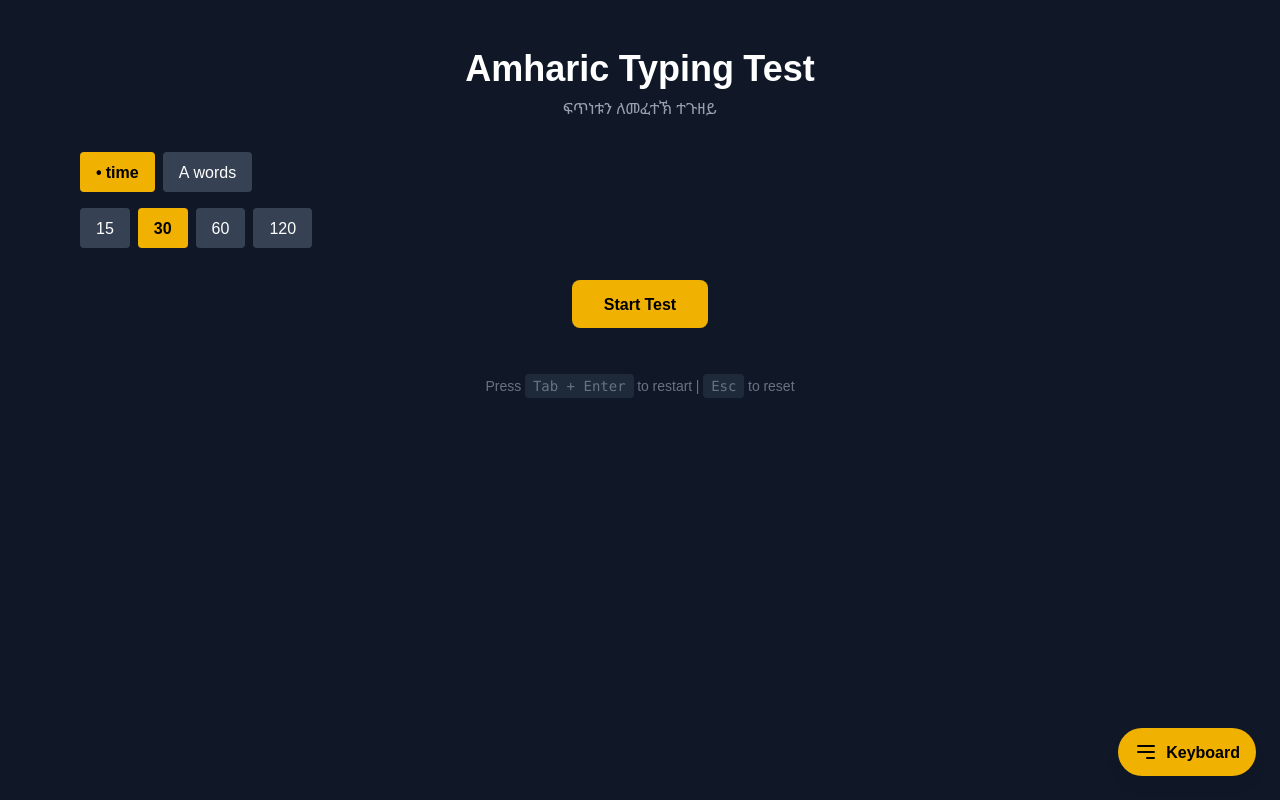
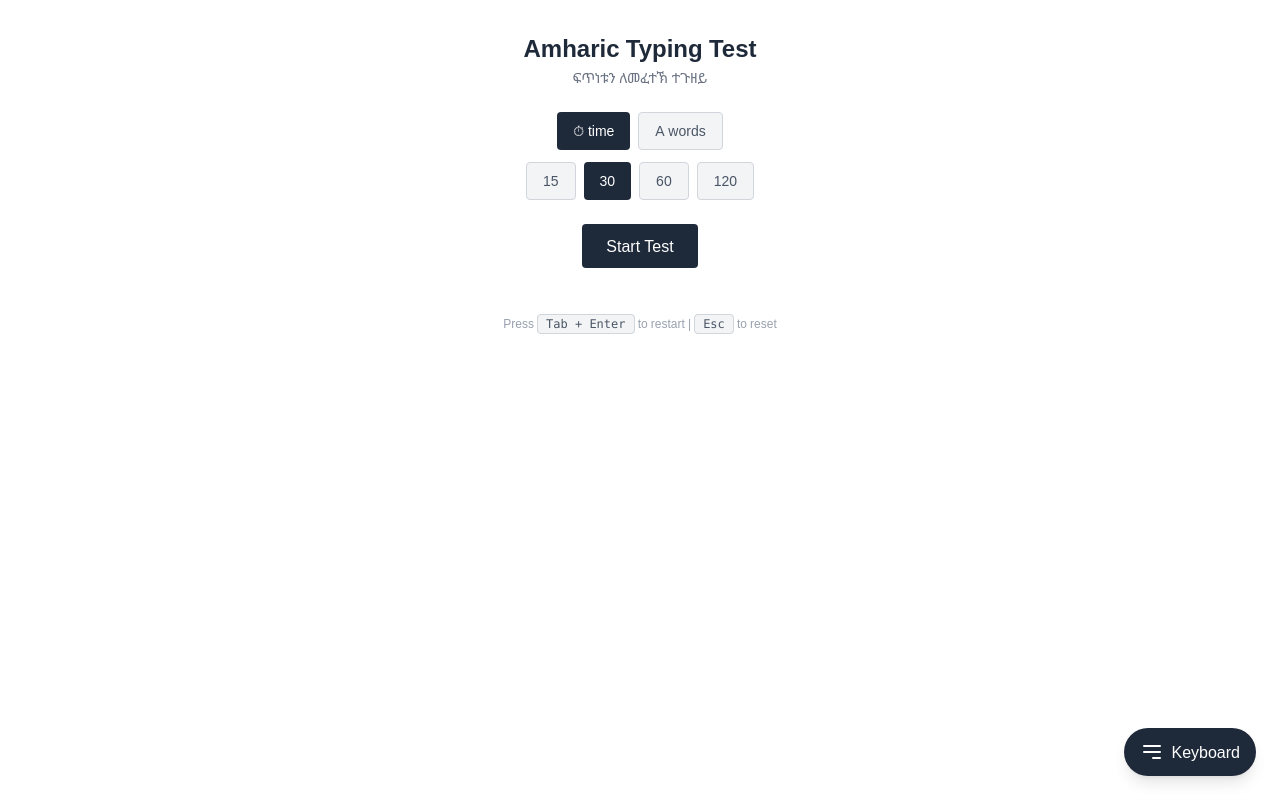
Before and after one commit to johannesgirmaw/Amharic-Typing-Game, a Next.js app: page / in a window 1280 px wide. Built offline with nearby package versions, Linux system fonts and the light colour scheme.

Commit message:
Refactor UI components for improved styling and user experience; update color scheme, typography, and layout across the application. Enhance visual feedback in typing and results displays, and adjust button styles for consistency.

```diff
--- a/app/globals.css
+++ b/app/globals.css
@@ -1,11 +1,15 @@
 @import "tailwindcss";
 
 :root {
-  --background: #1a1a1a;
-  --foreground: #e6e6e6;
-  --color-correct: #5fc365;
-  --color-incorrect: #ca4754;
-  --color-current: #e7b75f;
+  --background: #ffffff;
+  --foreground: #323232;
+  --foreground-muted: #6b6b6b;
+  --color-correct: #18e061;
+  --color-incorrect: #d14d4d;
+  --color-current: #323232;
+  --border-color: #e5e5e5;
+  --button-active: #323232;
+  --button-inactive: #f5f5f5;
 }
 
 @theme inline {
@@ -27,15 +31,21 @@ body {
 
 .char-incorrect {
   color: var(--color-incorrect);
+  text-decoration: underline;
+  text-decoration-color: var(--color-incorrect);
+  text-underline-offset: 2px;
 }
 
 .char-current {
   background-color: var(--color-current);
   color: var(--background);
+  padding: 2px 0;
+  border-radius: 2px;
 }
 
 .char-upcoming {
-  opacity: 0.5;
+  opacity: 0.4;
+  color: var(--foreground-muted);
 }
 
 /* Keyboard drawer animations */
--- a/app/page.tsx
+++ b/app/page.tsx
@@ -15,30 +15,39 @@ export default function Home() {
   const { handleInput, handleKeyDown, inputRef } = useTypingTestInput();
 
   return (
-    <main className="min-h-screen bg-gray-900 text-white py-12">
-      <div className="max-w-6xl mx-auto px-4">
-        <div className="text-center mb-8">
-          <h1 className="text-4xl font-bold mb-2">Amharic Typing Test</h1>
-          <p className="text-gray-400">ፍጥነቱን ለመፈተኽ ተጉዘይ</p>
+    <main className="min-h-screen bg-white text-gray-800">
+      <div className="max-w-6xl mx-auto px-4 py-8">
+        {/* Header - Minimal like monkeytype */}
+        <div className="text-center mb-6">
+          <h1 className="text-2xl font-semibold mb-1 text-gray-800">
+            Amharic Typing Test
+          </h1>
+          <p className="text-sm text-gray-500">ፍጥነቱን ለመፈተኽ ተጉዘይ</p>
         </div>
 
+        {/* Settings Bar - Top aligned like monkeytype */}
         {testState.status === "idle" && (
           <div className="mb-8">
             <TestSettings />
+            <div className="text-center mt-6">
               <button
                 onClick={startTest}
-              className="mx-auto block bg-yellow-500 text-black font-semibold px-8 py-3 rounded-lg hover:bg-yellow-400 transition-colors"
+                className="bg-gray-800 text-white font-medium px-6 py-2.5 rounded hover:bg-gray-700 transition-colors"
               >
                 Start Test
               </button>
             </div>
+          </div>
         )}
 
+        {/* Main Typing Area - Centered like monkeytype */}
         {testState.status === "running" && (
           <>
+            <div className="mb-6">
               <TypingArea />
+            </div>
 
-            <div className="mt-8 text-center">
+            <div className="text-center">
               <input
                 ref={inputRef}
                 type="text"
@@ -58,7 +67,7 @@ export default function Home() {
                 settings.mode === "time" &&
                 testState.startTime && <TimerDisplay />}
               {testState.status === "running" && settings.mode === "words" && (
-                <p className="text-2xl font-bold">
+                <p className="text-xl font-semibold text-gray-600">
                   {testState.currentWordIndex} / {settings.wordCount}
                 </p>
               )}
@@ -68,11 +77,17 @@ export default function Home() {
 
         {testState.status === "finished" && results && <Results />}
 
-        <div className="mt-12 text-center text-sm text-gray-500">
+        {/* Footer - Minimal like monkeytype */}
+        <div className="mt-12 text-center text-xs text-gray-400">
           <p>
             Press{" "}
-            <kbd className="bg-gray-800 px-2 py-1 rounded">Tab + Enter</kbd> to
-            restart | <kbd className="bg-gray-800 px-2 py-1 rounded">Esc</kbd>{" "}
+            <kbd className="bg-gray-100 border border-gray-300 px-2 py-0.5 rounded text-gray-600">
+              Tab + Enter
+            </kbd>{" "}
+            to restart |{" "}
+            <kbd className="bg-gray-100 border border-gray-300 px-2 py-0.5 rounded text-gray-600">
+              Esc
+            </kbd>{" "}
             to reset
           </p>
         </div>
--- a/components/FloatingKeyboardButton.tsx
+++ b/components/FloatingKeyboardButton.tsx
@@ -15,7 +15,7 @@ export default function FloatingKeyboardButton() {
       {/* Floating Button */}
       <button
         onClick={toggleKeyboard}
-        className="fixed bottom-6 right-6 z-30 bg-yellow-500 hover:bg-yellow-400 text-black font-bold py-3 px-4 rounded-full shadow-lg transition-all duration-200 hover:scale-110 active:scale-95 flex items-center gap-2"
+        className="fixed bottom-6 right-6 z-30 bg-gray-800 hover:bg-gray-700 text-white font-medium py-3 px-4 rounded-full shadow-lg transition-all duration-200 hover:scale-110 active:scale-95 flex items-center gap-2"
         aria-label="Toggle keyboard map"
         title="Show keyboard map"
       >
--- a/components/Results.tsx
+++ b/components/Results.tsx
@@ -14,52 +14,52 @@ export default function Results() {
 
   return (
     <div className="w-full max-w-2xl mx-auto px-4">
-      <div className="bg-gray-800 rounded-lg p-8 space-y-6">
+      <div className="bg-white border border-gray-200 rounded-lg p-8 space-y-6 shadow-sm">
         <div className="text-center">
-          <h2 className="text-3xl font-bold mb-2">Test Complete!</h2>
-          <p className="text-gray-400">Here are your results</p>
+          <h2 className="text-2xl font-semibold mb-1 text-gray-800">Test Complete!</h2>
+          <p className="text-sm text-gray-500">Here are your results</p>
         </div>
 
         <div className="grid grid-cols-2 gap-4">
-          <div className="bg-gray-700 rounded-lg p-4 text-center">
-            <div className="text-4xl font-bold text-green-500">
+          <div className="bg-gray-50 border border-gray-200 rounded-lg p-4 text-center">
+            <div className="text-4xl font-semibold text-gray-800">
               {results.wpm}
             </div>
-            <div className="text-sm text-gray-400 mt-1">WPM</div>
+            <div className="text-xs text-gray-500 mt-1 uppercase tracking-wide">WPM</div>
           </div>
 
-          <div className="bg-gray-700 rounded-lg p-4 text-center">
-            <div className="text-4xl font-bold text-blue-500">
+          <div className="bg-gray-50 border border-gray-200 rounded-lg p-4 text-center">
+            <div className="text-4xl font-semibold text-gray-800">
               {results.accuracy.toFixed(1)}%
             </div>
-            <div className="text-sm text-gray-400 mt-1">Accuracy</div>
+            <div className="text-xs text-gray-500 mt-1 uppercase tracking-wide">Accuracy</div>
           </div>
         </div>
 
-        <div className="space-y-2 text-sm">
+        <div className="space-y-2 text-sm border-t border-gray-200 pt-4">
           <div className="flex justify-between">
-            <span className="text-gray-400">Characters</span>
-            <span className="font-semibold">
-              <span className="text-green-500">{results.correctChars}</span>
-              <span className="text-gray-500"> / </span>
-              <span className="text-red-500">{results.incorrectChars}</span>
+            <span className="text-gray-600">Characters</span>
+            <span className="font-medium text-gray-800">
+              <span className="text-gray-800">{results.correctChars}</span>
+              <span className="text-gray-400 mx-1">/</span>
+              <span className="text-gray-500">{results.incorrectChars}</span>
             </span>
           </div>
           <div className="flex justify-between">
-            <span className="text-gray-400">Time</span>
-            <span className="font-semibold">
+            <span className="text-gray-600">Time</span>
+            <span className="font-medium text-gray-800">
               {results.timeElapsed.toFixed(1)}s
             </span>
           </div>
           <div className="flex justify-between">
-            <span className="text-gray-400">Words</span>
-            <span className="font-semibold">{results.wordsCompleted}</span>
+            <span className="text-gray-600">Words</span>
+            <span className="font-medium text-gray-800">{results.wordsCompleted}</span>
           </div>
         </div>
 
         <button
           onClick={handleRestart}
-          className="w-full bg-yellow-500 text-black font-semibold py-3 rounded-lg hover:bg-yellow-400 transition-colors"
+          className="w-full bg-gray-800 text-white font-medium py-3 rounded-lg hover:bg-gray-700 transition-colors"
         >
           Restart Test
         </button>
--- a/components/TestSettings.tsx
+++ b/components/TestSettings.tsx
@@ -10,42 +10,42 @@ export default function TestSettings() {
   const { settings, updateSettings } = useTypingTestSettings();
 
   return (
-    <div className="flex flex-col gap-4 mb-8">
-      {/* Mode Selection */}
-      <div className="flex gap-2 flex-wrap">
+    <div className="flex flex-col gap-3">
+      {/* Mode Selection - Horizontal bar like monkeytype */}
+      <div className="flex gap-2 flex-wrap justify-center">
         <button
           onClick={() => updateSettings({ mode: "time" })}
-          className={`px-4 py-2 rounded transition-colors ${
+          className={`px-4 py-2 rounded text-sm font-medium transition-colors ${
             settings.mode === "time"
-              ? "bg-yellow-500 text-black font-semibold"
-              : "bg-gray-700 hover:bg-gray-600"
+              ? "bg-gray-800 text-white"
+              : "bg-gray-100 text-gray-600 hover:bg-gray-200 border border-gray-300"
           }`}
         >
-          • time
+          ⏱ time
         </button>
         <button
           onClick={() => updateSettings({ mode: "words" })}
-          className={`px-4 py-2 rounded transition-colors ${
+          className={`px-4 py-2 rounded text-sm font-medium transition-colors ${
             settings.mode === "words"
-              ? "bg-yellow-500 text-black font-semibold"
-              : "bg-gray-700 hover:bg-gray-600"
+              ? "bg-gray-800 text-white"
+              : "bg-gray-100 text-gray-600 hover:bg-gray-200 border border-gray-300"
           }`}
         >
           A words
         </button>
       </div>
 
-      {/* Duration/Word Count Selection */}
+      {/* Duration/Word Count Selection - Horizontal bar like monkeytype */}
       {settings.mode === "time" ? (
-        <div className="flex gap-2 flex-wrap">
+        <div className="flex gap-2 flex-wrap justify-center">
           {timeOptions.map((time) => (
             <button
               key={time}
               onClick={() => updateSettings({ duration: time })}
-              className={`px-4 py-2 rounded transition-colors ${
+              className={`px-4 py-2 rounded text-sm font-medium transition-colors ${
                 settings.duration === time
-                  ? "bg-yellow-500 text-black font-semibold"
-                  : "bg-gray-700 hover:bg-gray-600"
+                  ? "bg-gray-800 text-white"
+                  : "bg-gray-100 text-gray-600 hover:bg-gray-200 border border-gray-300"
               }`}
             >
               {time}
@@ -53,15 +53,15 @@ export default function TestSettings() {
           ))}
         </div>
       ) : (
-        <div className="flex gap-2 flex-wrap">
+        <div className="flex gap-2 flex-wrap justify-center">
           {wordOptions.map((count) => (
             <button
               key={count}
               onClick={() => updateSettings({ wordCount: count })}
-              className={`px-4 py-2 rounded transition-colors ${
+              className={`px-4 py-2 rounded text-sm font-medium transition-colors ${
                 settings.wordCount === count
-                  ? "bg-yellow-500 text-black font-semibold"
-                  : "bg-gray-700 hover:bg-gray-600"
+                  ? "bg-gray-800 text-white"
+                  : "bg-gray-100 text-gray-600 hover:bg-gray-200 border border-gray-300"
               }`}
             >
               {count}
--- a/components/TimerDisplay.tsx
+++ b/components/TimerDisplay.tsx
@@ -21,5 +21,5 @@ export default function TimerDisplay() {
     }
   }, [testState.status, testState.startTime, getTimeRemaining]);
 
-  return <p className="text-2xl font-bold">{timeLeft}s</p>;
+  return <p className="text-xl font-semibold text-gray-700">{timeLeft.toFixed(1)}s</p>;
 }
--- a/components/TypingArea.tsx
+++ b/components/TypingArea.tsx
@@ -9,9 +9,9 @@ export default function TypingArea() {
     testState;
 
   return (
-    <div className="w-full max-w-4xl mx-auto px-4">
+    <div className="w-full max-w-5xl mx-auto px-4">
       <div
-        className="text-2xl leading-relaxed select-none wrap-break-word"
+        className="text-2xl leading-relaxed select-none wrap-break-word text-gray-800"
         style={{ fontFamily: "var(--font-amharic)" }}
       >
         {words.map((word, index) => (
```
Also changed, not shown: components/KeyboardMap.tsx (+20 -20 lines), components/KeyboardUI.tsx (+14 -12 lines), components/WordDisplay.tsx (+4 -4 lines). Lines whose indentation alone changed are shown as unchanged.
